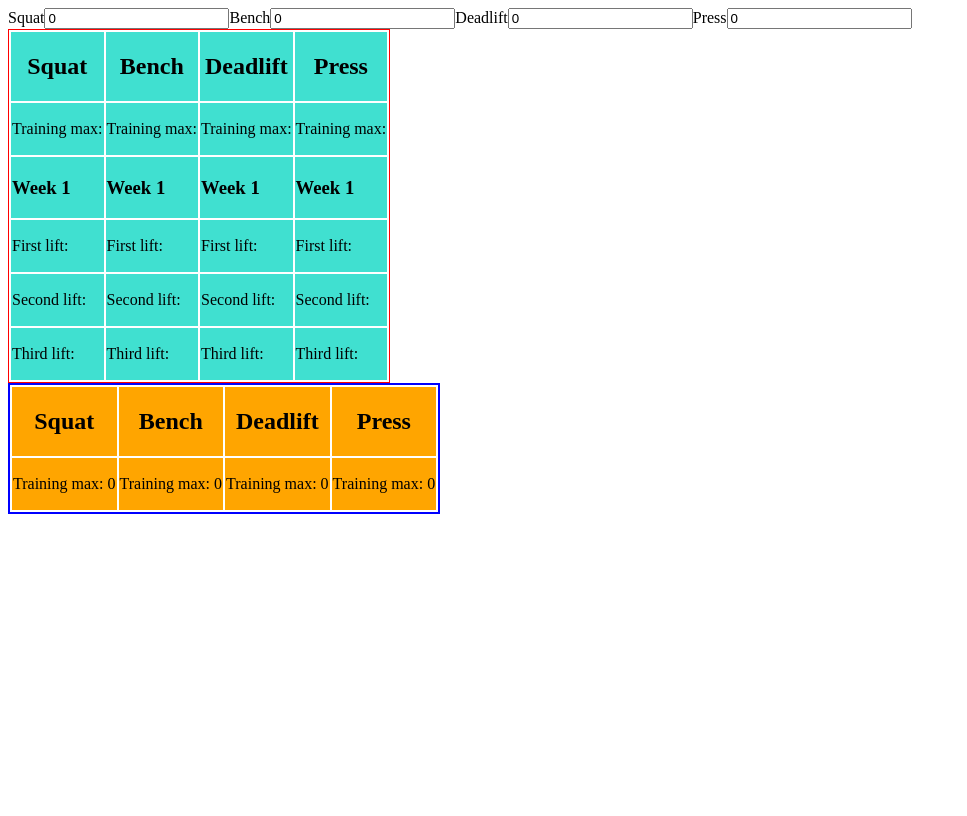
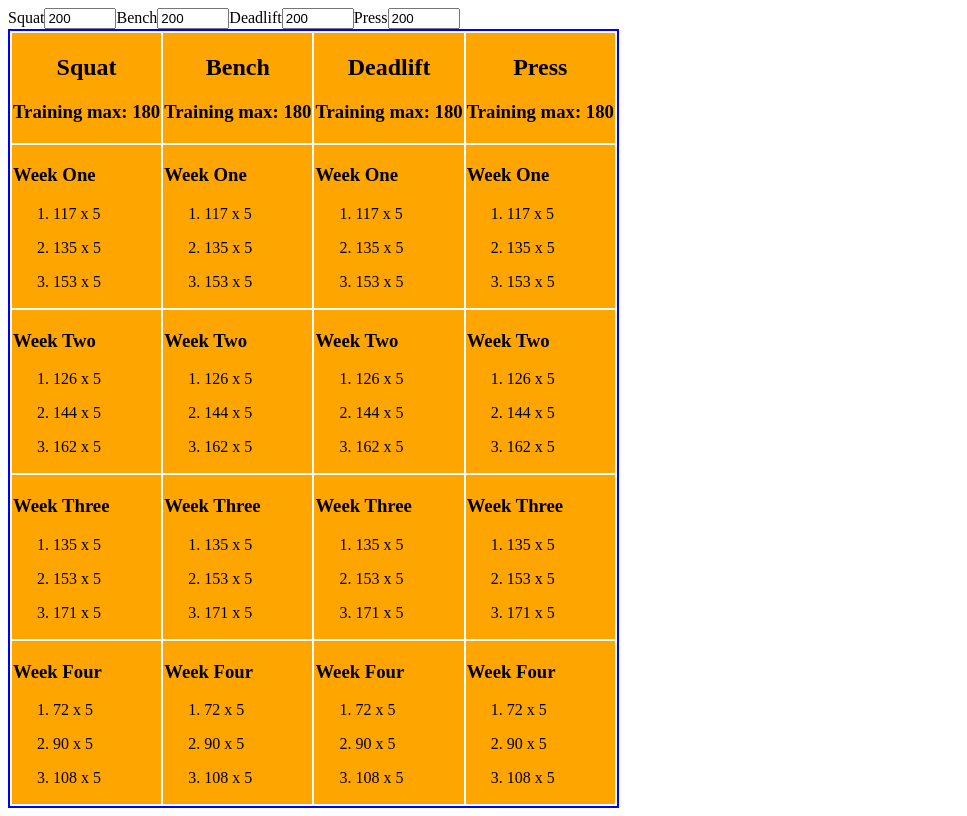
Before and after one commit to mattduff707/5-3-1, a React (Create React App) app: page / in a window 1280 px wide. Shown: the whole page, without its empty margins (0-967 px from the left). Built offline with nearby package versions, Linux system fonts and the light colour scheme.

Commit message:
Everything renders correctly and equates to the correct values. But every component re-renders on every input change. Starting branch to find fix

```diff
--- a/src/App.js
+++ b/src/App.js
@@ -4,31 +4,47 @@ import Results from "./components/Results";
 
 function App() {
   const lifts = ["squat", "bench", "deadlift", "press"];
-  const defaultMax = 0;
+  const defaultMax = 200;
+  const training = `Training`;
+  const trainingMaxMultiplier = 0.9;
 
+  // Initializes default state values based on the lifts array and defaultMax value
   const setDefaultLifts = (arr, defaultMaxVal) => {
-    const initialVal = {};
+    const initialObj = {};
     return arr.reduce((obj, item) => {
       return {
         ...obj,
         [item]: defaultMaxVal,
+        [item + training]: defaultMaxVal * trainingMaxMultiplier,
       };
-    }, initialVal);
+    }, initialObj);
   };
 
+  /* Updates the state for both the original value passed into the input
+   and calculates the training max for each lift based on the inputs value*/
   const handleChange = (e) => {
-    const newState = { ...state, [e.target.id]: e.target.value };
-    setState(() => {
+    const newState = {
+      ...liftMaxState,
+      [e.target.id]: e.target.value,
+      [e.target.id + training]: e.target.value * trainingMaxMultiplier,
+    };
+    setLiftMaxState(() => {
       return newState;
     });
   };
 
-  const [state, setState] = useState(setDefaultLifts(lifts, defaultMax));
+  const [liftMaxState, setLiftMaxState] = useState(
+    setDefaultLifts(lifts, defaultMax)
+  );
 
   return (
     <div className="App">
-      <Form state={state} handleChange={handleChange} />
-      <Results state={state} lifts={lifts} />
+      <Form
+        liftMaxState={liftMaxState}
+        lifts={lifts}
+        handleChange={handleChange}
+      />
+      <Results liftMaxState={liftMaxState} lifts={lifts} />
     </div>
   );
 }
--- a/src/components/Form.js
+++ b/src/components/Form.js
@@ -1,40 +1,19 @@
-import React from "react";
+import LiftMaxInput from "./LiftMaxInput";
+import randomKeyGenerator from "../helpers/randomKeyGenerator";
 
-const Form = ({ state, handleChange }) => {
+const Form = ({ liftMaxState, handleChange, lifts }) => {
   return (
     <form>
-      <label htmlFor="squat">Squat</label>
-      <input
-        min="0"
-        id="squat"
-        type="number"
-        value={state.squat}
-        onChange={handleChange}
-      ></input>
-      <label htmlFor="bench">Bench</label>
-      <input
-        min="0"
-        id="bench"
-        type="number"
-        value={state.bench}
-        onChange={handleChange}
-      ></input>
-      <label htmlFor="deadlift">Deadlift</label>
-      <input
-        min="0"
-        id="deadlift"
-        type="number"
-        value={state.deadlift}
-        onChange={handleChange}
-      ></input>
-      <label htmlFor="press">Press</label>
-      <input
-        min="0"
-        id="press"
-        type="number"
-        value={state.press}
-        onChange={handleChange}
-      ></input>
+      {lifts.map((lift) => {
+        return (
+          <LiftMaxInput
+            key={randomKeyGenerator()}
+            liftName={lift}
+            liftValue={liftMaxState[lift]}
+            handleChange={handleChange}
+          />
+        );
+      })}
     </form>
   );
 };
--- /dev/null
+++ b/src/components/LiftMaxInput.js
@@ -0,0 +1,24 @@
+import React from "react";
+
+const LiftMaxInput = ({ liftName, liftValue, handleChange }) => {
+  const inputMin = 0;
+  const inputMax = 3000;
+  const inputType = "number";
+  return (
+    <>
+      <label style={{ textTransform: "capitalize" }} htmlFor={liftName}>
+        {liftName}
+      </label>
+      <input
+        min={inputMin}
+        max={inputMax}
+        id={liftName}
+        type={inputType}
+        value={liftValue}
+        onChange={handleChange}
+      ></input>
+    </>
+  );
+};
+
+export default LiftMaxInput;
--- a/src/components/LiftTable.js
+++ b/src/components/LiftTable.js
@@ -1,4 +1,7 @@
 import styled from "styled-components";
+import TrainingMax from "./TrainingMax";
+import randomKeyGenerator from "../helpers/randomKeyGenerator";
+import WeeklyLifts from "./WeeklyLifts";
 
 const Table = styled.table`
   border: blue solid 2px;
@@ -7,22 +10,30 @@ const Table = styled.table`
   }
 `;
 
-const LiftTable = ({ state, lifts }) => {
-  const trainingMaxMultiplier = 0.9;
+const LiftTable = ({ liftMaxState, lifts }) => {
+  const trainingTag = `Training`;
 
-  const renderTrainingMax = (end, acc) => {
-    if (end.length > acc.length) {
-      acc.push(
-        <td key={`training-max-key-${end[acc.length]}`}>
-          <p id={`training-max-${end[acc.length]}`}>
-            Training max:{" "}
-            {Math.round(state[end[acc.length]] * trainingMaxMultiplier)}
-          </p>
-        </td>
-      );
-      renderTrainingMax(end, acc);
-    }
-    return acc;
+  const isolateTrainingLift = (liftStr, stateObj) => {
+    const trainingLift = liftStr + trainingTag;
+    const liftPair = Object.entries(stateObj).filter(([key]) => {
+      return key === trainingLift;
+    });
+    const isolatedLift = Object.fromEntries(liftPair);
+
+    return isolatedLift[trainingLift];
+  };
+
+  const weeklyPercentages = {
+    "Week One": [0.65, 0.75, 0.85],
+    "Week Two": [0.7, 0.8, 0.9],
+    "Week Three": [0.75, 0.85, 0.95],
+    "Week Four": [0.4, 0.5, 0.6],
+  };
+  const repsByWeek = {
+    "Week One": 5,
+    "Week Two": 3,
+    "Week Three": 1,
+    "Week Four": 5,
   };
 
   return (
@@ -30,16 +41,34 @@ const LiftTable = ({ state, lifts }) => {
       <thead>
         <tr>
           {lifts.map((lift) => {
+            const tableHead = `table-head-`;
+
             return (
-              <th id={`table-head-${lift}`} key={`table-head-${lift}`}>
+              <th id={tableHead + lift} key={randomKeyGenerator()}>
                 <h2 style={{ textTransform: "capitalize" }}>{lift}</h2>
+                <TrainingMax liftValue={liftMaxState[lift + trainingTag]} />
               </th>
             );
           })}
         </tr>
       </thead>
       <tbody>
-        <tr>{renderTrainingMax(lifts, [])}</tr>
+        {Object.entries(weeklyPercentages).map(([key, value]) => {
+          return (
+            <tr key={randomKeyGenerator()}>
+              {lifts.map((lift) => {
+                return (
+                  <WeeklyLifts
+                    key={randomKeyGenerator()}
+                    weekNum={key}
+                    weeklyPercentages={value}
+                    liftTrainingMax={isolateTrainingLift(lift, liftMaxState)}
+                  />
+                );
+              })}
+            </tr>
+          );
+        })}
       </tbody>
     </Table>
   );
--- a/src/components/Results.js
+++ b/src/components/Results.js
@@ -1,108 +1,9 @@
-import React from "react";
-import styled from "styled-components";
 import LiftTable from "./LiftTable";
 
-const Table = styled.table`
-  border: 1px solid red;
-  & > * {
-    background-color: turquoise;
-  }
-`;
-
-const Results = ({ state, lifts }) => {
+const Results = ({ liftMaxState, lifts }) => {
   return (
     <div>
-      <Table>
-        <thead>
-          <tr>
-            <th>
-              <h2>Squat</h2>
-            </th>
-            <th>
-              <h2>Bench</h2>
-            </th>
-            <th>
-              <h2>Deadlift</h2>
-            </th>
-            <th>
-              <h2>Press</h2>
-            </th>
-          </tr>
-        </thead>
-        <tbody>
-          <tr>
-            <td>
-              <p>Training max:</p>
-            </td>
-            <td>
-              <p>Training max:</p>
-            </td>
-            <td>
-              <p>Training max:</p>
-            </td>
-            <td>
-              <p>Training max:</p>
-            </td>
-          </tr>
-          <tr>
-            <td>
-              <h3>Week 1</h3>
-            </td>
-            <td>
-              <h3>Week 1</h3>
-            </td>
-            <td>
-              <h3>Week 1</h3>
-            </td>
-            <td>
-              <h3>Week 1</h3>
-            </td>
-          </tr>
-          <tr>
-            <td>
-              <p>First lift:</p>
-            </td>
-            <td>
-              <p>First lift:</p>
-            </td>
-            <td>
-              <p>First lift:</p>
-            </td>
-            <td>
-              <p>First lift:</p>
-            </td>
-          </tr>
-          <tr>
-            <td>
-              <p>Second lift:</p>
-            </td>
-            <td>
-              <p>Second lift:</p>
-            </td>
-            <td>
-              <p>Second lift:</p>
-            </td>
-            <td>
-              <p>Second lift:</p>
-            </td>
-          </tr>
-          <tr>
-            <td>
-              <p>Third lift:</p>
-            </td>
-            <td>
-              <p>Third lift:</p>
-            </td>
-            <td>
-              <p>Third lift:</p>
-            </td>
-            <td>
-              <p>Third lift:</p>
-            </td>
-          </tr>
-        </tbody>
-      </Table>
-      <LiftTable state={state} lifts={lifts} />
+      <LiftTable liftMaxState={liftMaxState} lifts={lifts} />
     </div>
   );
 };
--- /dev/null
+++ b/src/components/TrainingMax.js
@@ -0,0 +1,11 @@
+import React from "react";
+
+const TrainingMax = ({ liftValue }) => {
+  return (
+    <>
+      <h3>Training max: {Math.round(liftValue)}</h3>
+    </>
+  );
+};
+
+export default TrainingMax;
--- /dev/null
+++ b/src/components/WeeklyLifts.js
@@ -0,0 +1,34 @@
+import randomKeyGenerator from "../helpers/randomKeyGenerator";
+
+const WeeklyLifts = ({ weekNum, weeklyPercentages, liftTrainingMax, reps }) => {
+  const calculateLift = (multiplier, liftMax) =>
+    Math.round(multiplier * liftMax);
+  return (
+    <td>
+      {/* <h3>Week One</h3>
+      <ol>
+        <li>
+          Lift 1: {liftMaxState.squatTraining * weeklyPercentages.weekOne[0]}
+        </li>
+        <li>
+          Lift 2: {liftMaxState.squatTraining * weeklyPercentages.weekOne[1]}
+        </li>
+        <li>
+          Lift 3: {liftMaxState.squatTraining * weeklyPercentages.weekOne[2]}
+        </li>
+      </ol> */}
+      <h3>{weekNum}</h3>
+      <ol>
+        {weeklyPercentages.map((percentage) => {
+          return (
+            <li key={randomKeyGenerator()}>
+              <p>{calculateLift(percentage, liftTrainingMax)} x 5</p>
+            </li>
+          );
+        })}
+      </ol>
+    </td>
+  );
+};
+
+export default WeeklyLifts;
--- /dev/null
+++ b/src/helpers/randomKeyGenerator.js
@@ -0,0 +1,5 @@
+const randomKeyGenerator = () => {
+  return Math.random() * 100000000000;
+};
+
+export default randomKeyGenerator;
```
